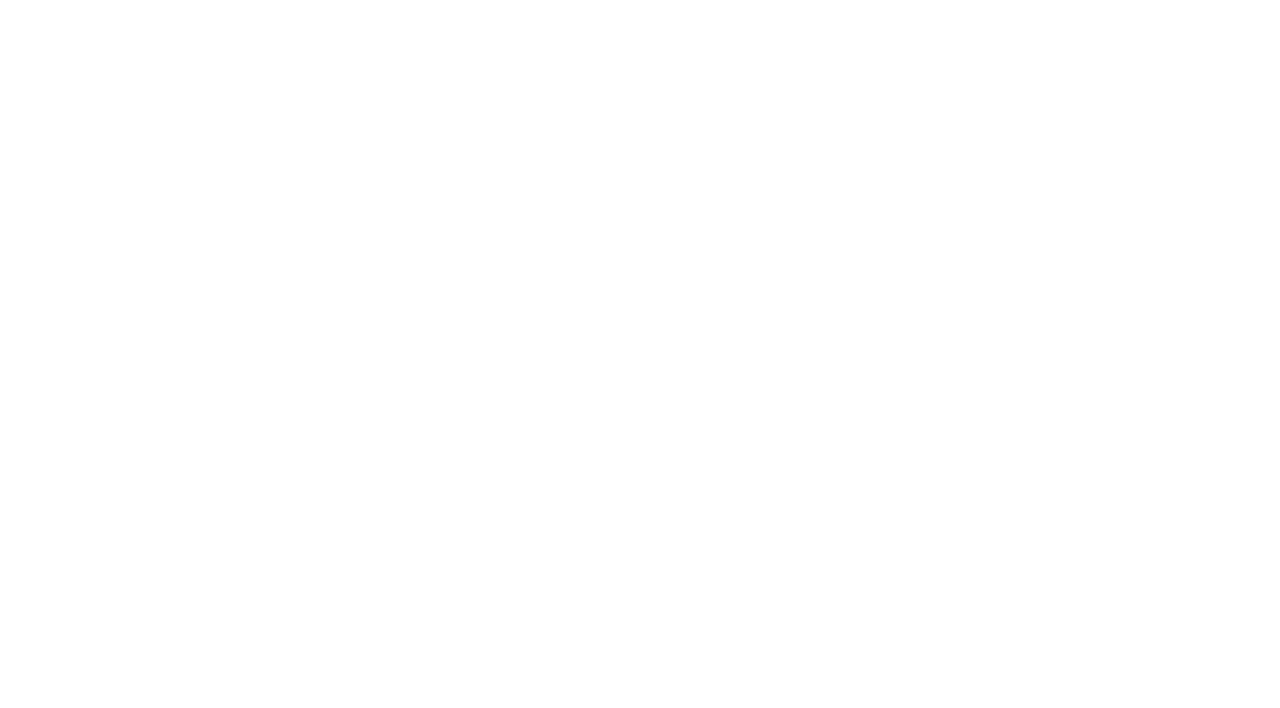
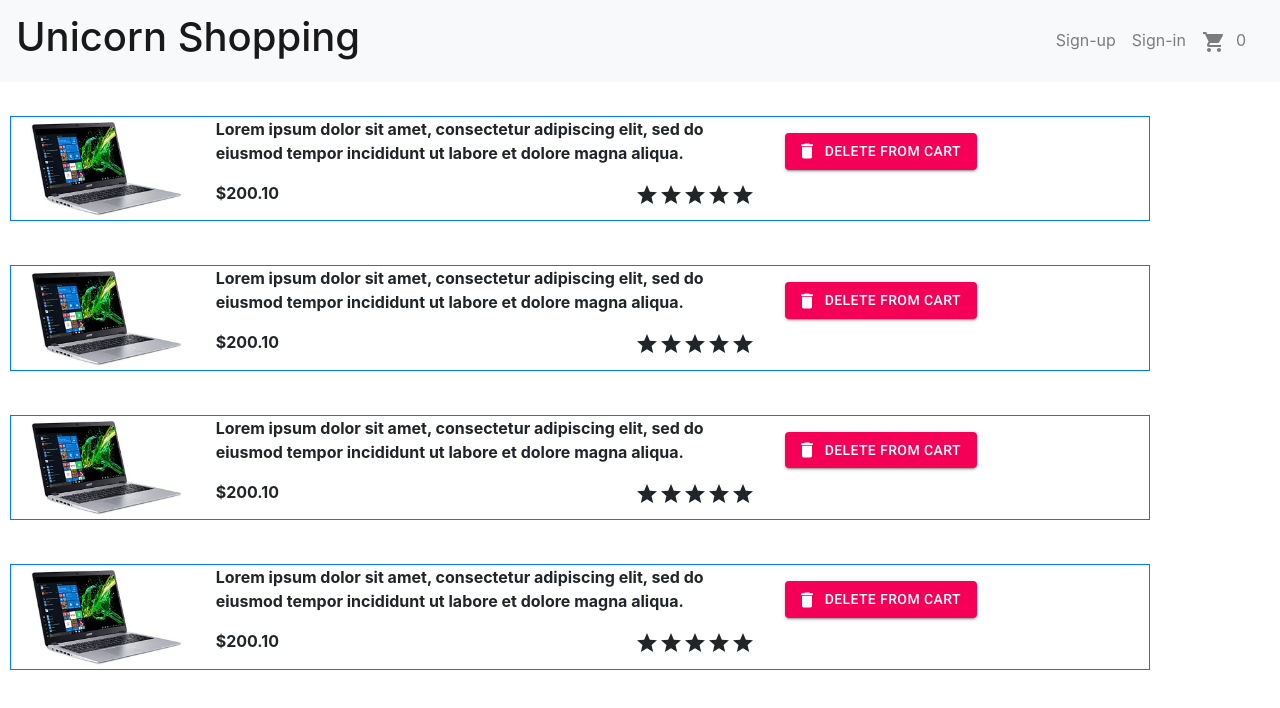
Before and after one commit to Dilansilva/Online-Shopping, a React (Create React App) app: page /cart in a window 1280 px wide. Shown: the top 708 px of the page. Built offline with nearby package versions, Linux system fonts and the light colour scheme.

Commit message:
develped cart component

```diff
--- a/src/App.js
+++ b/src/App.js
@@ -1,14 +1,15 @@
-import HomePage from './pages/HomePage/HomePage';
+import HomePage from "./pages/HomePage/HomePage";
 //import HeaderComponent from './pages/HeaderComponent';
-import SignUp from './pages/Sign-Up/Sign-Up';
-import EmailVerification from './pages/Email-Verification/EmailVerification';
-import EnterEmail from './pages/EnterEmail/EnterEmail';
-import Menu from './pages/Menu/Menu';
-import ProductRow from './pages/product/ProductRow';//product row component
-import BasketItem from './pages/BasketItem/BasketItem';//basket component
+import SignUp from "./pages/Sign-Up/Sign-Up";
+import EmailVerification from "./pages/Email-Verification/EmailVerification";
+import EnterEmail from "./pages/EnterEmail/EnterEmail";
+import Menu from "./pages/Menu/Menu";
+import ProductRow from "./pages/product/ProductRow"; //product row component
+import BasketItem from "./pages/BasketItem/BasketItem"; //basket component
+import Cart from "./pages/Cart/Cart"; //cart page
 //import ChangePassword from './pages/ChangePassword/ChangePassword';//import Change Password Web Page
 //import HomeBuyer from './pages/Home(Buyer)/HomeBuyer';//home page for buyer
-import {BrowserRouter as Router, Route, Switch} from 'react-router-dom';
+import { BrowserRouter as Router, Route, Switch } from "react-router-dom";
 
 const App = () => {
   return (
@@ -16,30 +17,33 @@ const App = () => {
       <div className="App">
         <Switch>
           <Route exact path="/">
-            <HomePage/>
+            <HomePage />
           </Route>
           <Route path="/signup">
-              <SignUp/>
+            <SignUp />
           </Route>
           <Route path="/emailverify">
-                <EmailVerification/>
+            <EmailVerification />
           </Route>
           <Route path="/emailenter">
-                  <EnterEmail/>
+            <EnterEmail />
           </Route>
           <Route path="/menu">
-                    <Menu/>
+            <Menu />
           </Route>
           <Route path="/productRow">
-                      <ProductRow/>
+            <ProductRow />
           </Route>
           <Route path="/basket">
-                      <BasketItem/>
+            <BasketItem />
+          </Route>
+          <Route path="/cart">
+            <Cart />
           </Route>
         </Switch>
       </div>
     </Router>
   );
-}
+};
 
 export default App;
--- a/src/pages/BasketItem/BasketItem.js
+++ b/src/pages/BasketItem/BasketItem.js
@@ -1,11 +1,109 @@
-import React from 'react';
+import React, { useState, useEffect } from "react";
+import { Container, Row, Image, Col } from "react-bootstrap";
+import Button from "@material-ui/core/Button";
+import DeleteIcon from "@material-ui/icons/Delete";
+import GradeIcon from "@material-ui/icons/Grade"; //star icon
 
-const BasketItem = () => {
-    return (
+import image from "../../images/41vMYgD92xL.jpg"; //import image
+
+const BasketItem = (props) => {
+  const [star, setStar] = useState(
+    <div>
+      <GradeIcon />
+      <GradeIcon />
+    </div>
+  );
+
+  useEffect(() => {
+    ratings();
+  }, [props.ratings]);
+
+  const ratings = () => {
+    //function for ratings
+    console.log(props.ratings);
+
+    if (props.ratings === 1) {
+      //when the rarings are 1
+      setStar(
         <div>
-            <h1>Hello World</h1>
+          <GradeIcon />
         </div>
       );
-}
+    } else if (props.ratings === 2) {
+      //when the ratings are 2
+      setStar(
+        <div>
+          <GradeIcon />
+          <GradeIcon />
+        </div>
+      );
+    } else if (props.ratings === 3) {
+      //when the rarings are 3
+      setStar(
+        <div>
+          <GradeIcon />
+          <GradeIcon />
+          <GradeIcon />
+        </div>
+      );
+    } else if (props.ratings === 4) {
+      //when the ratings are 4
+      setStar(
+        <div>
+          <GradeIcon />
+          <GradeIcon />
+          <GradeIcon />
+          <GradeIcon />
+        </div>
+      );
+    } else {
+      //when the ratings are 5
+      setStar(
+        <div>
+          <GradeIcon />
+          <GradeIcon />
+          <GradeIcon />
+          <GradeIcon />
+          <GradeIcon />
+        </div>
+      );
+    }
+  };
+
+  return (
+    <div>
+      <br />
+      <Container
+        className="block-example border border-primary"
+        style={{ margin: "10px" }}
+      >
+        <Row>
+          <Col xs={3} md={2}>
+            <Image src={image} fluid />
+          </Col>
+          <Col xs={6} md={6}>
+            <p>
+              <b>{props.details}</b>
+            </p>
+            <div style={{ display: "flex", justifyContent: "space-between" }}>
+              <b>${props.price}</b>
+              <div>{star}</div>
+            </div>
+          </Col>
+          <Col xs={6} md={4}>
+            <p></p>
+            <Button
+              variant="contained"
+              color="secondary"
+              startIcon={<DeleteIcon />}
+            >
+              Delete from Cart
+            </Button>
+          </Col>
+        </Row>
+      </Container>
+    </div>
+  );
+};
 
 export default BasketItem;
--- /dev/null
+++ b/src/pages/Cart/Cart.js
@@ -0,0 +1,37 @@
+import React, { useState } from "react";
+
+import HeaderComponent from "../HeaderComponent"; //import navigation bar
+import BasketItem from "../BasketItem/BasketItem"; //import basketitem
+
+const Cart = () => {
+  return (
+    <div>
+      <HeaderComponent />
+      <BasketItem
+        price="200.10"
+        details="Lorem ipsum dolor sit amet, consectetur adipiscing elit, sed do eiusmod tempor incididunt ut labore et dolore magna aliqua."
+        ratings={5}
+      />
+
+      <BasketItem
+        price="200.10"
+        details="Lorem ipsum dolor sit amet, consectetur adipiscing elit, sed do eiusmod tempor incididunt ut labore et dolore magna aliqua."
+        ratings={5}
+      />
+
+      <BasketItem
+        price="200.10"
+        details="Lorem ipsum dolor sit amet, consectetur adipiscing elit, sed do eiusmod tempor incididunt ut labore et dolore magna aliqua."
+        ratings={5}
+      />
+
+      <BasketItem
+        price="200.10"
+        details="Lorem ipsum dolor sit amet, consectetur adipiscing elit, sed do eiusmod tempor incididunt ut labore et dolore magna aliqua."
+        ratings={5}
+      />
+    </div>
+  );
+};
+
+export default Cart;
--- a/src/pages/product/Product.js
+++ b/src/pages/product/Product.js
@@ -46,7 +46,7 @@ const Product = (props) => {
 
     return (
         <div>
-            <Card style={{ width: '18rem' }}>
+            <Card style={{ width: '18rem'}}>
                 <Card.Img variant="top" src={props.image} />
                     <Card.Body>
                 <Card.Title>${props.price}</Card.Title>
```
Also changed, not shown: 1 other file (tests, documents, lock files or other folders). Lines whose indentation alone changed are shown as unchanged.
